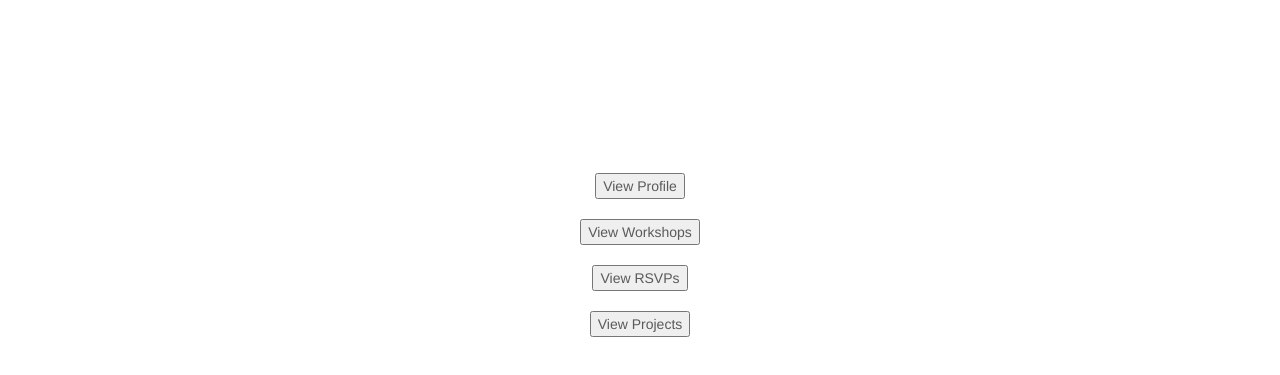
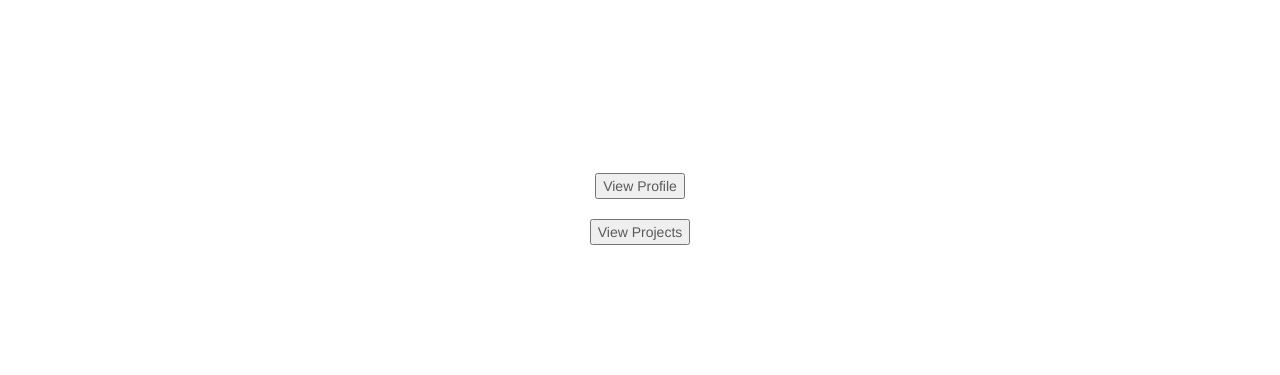
Before and after one commit to caraclarke/project-two, a website: page profile.html in a window 1280 px wide. Shown: the part 77-452 px from the top of the page. Drawn offline with nearby package versions, Linux system fonts and the light colour scheme.

Commit message:
Hide buttons while fixing features

```diff
--- a/profile.html
+++ b/profile.html
@@ -45,9 +45,9 @@
   <div id="show-profile"></div>
   <div id="update-profile"></div>
   <button id="profile-show">View Profile</button><br><br>
-  <button id="workshop-show">View Workshops</button><br><br>
-  <button id="attendance-show">View RSVPs</button><br><br>
-  <button id="project-show">View Projects</button><br><br>
+  <button id="workshop-show" class="hide">View Workshops</button>
+  <button id="attendance-show" class="hide">View RSVPs</button>
+  <button id="project-show">View Projects</button>
   </div>
 
     <!-- Handlebars -->
```
